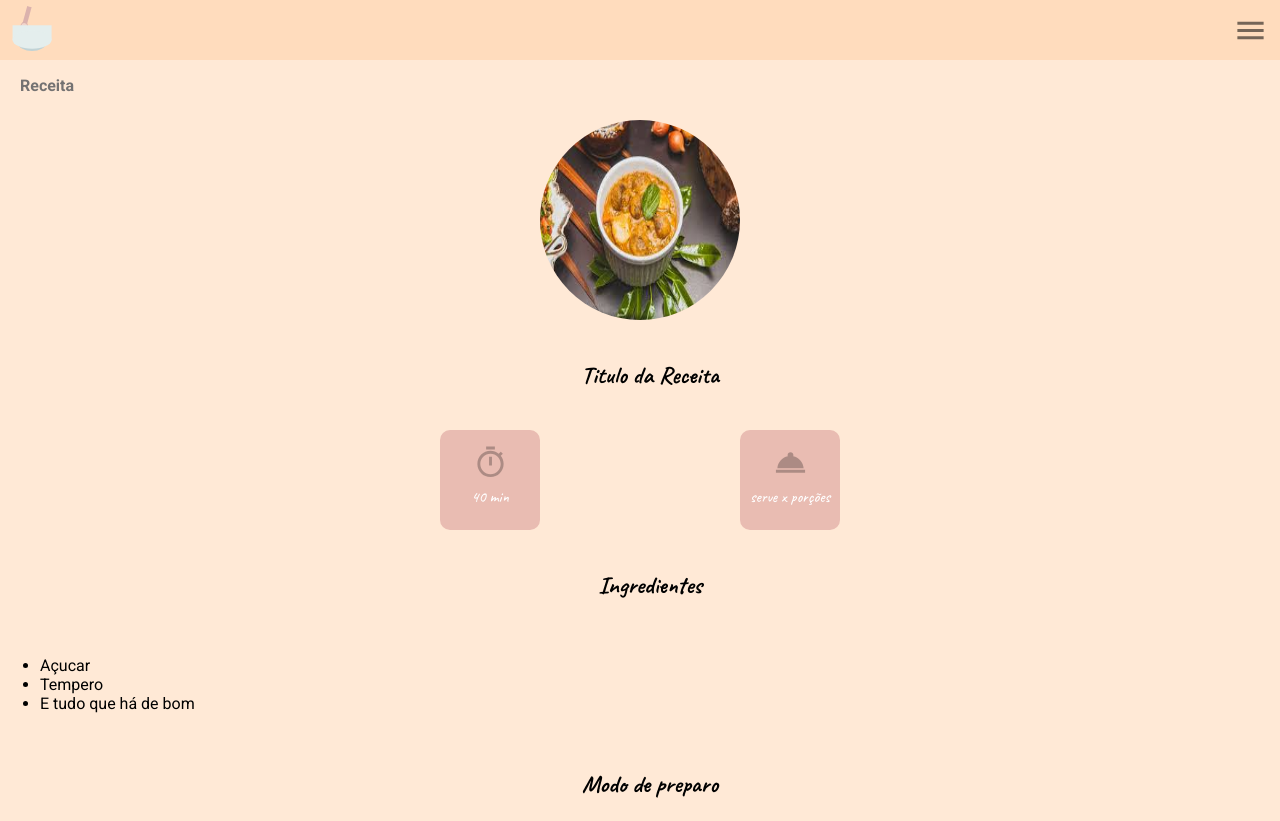
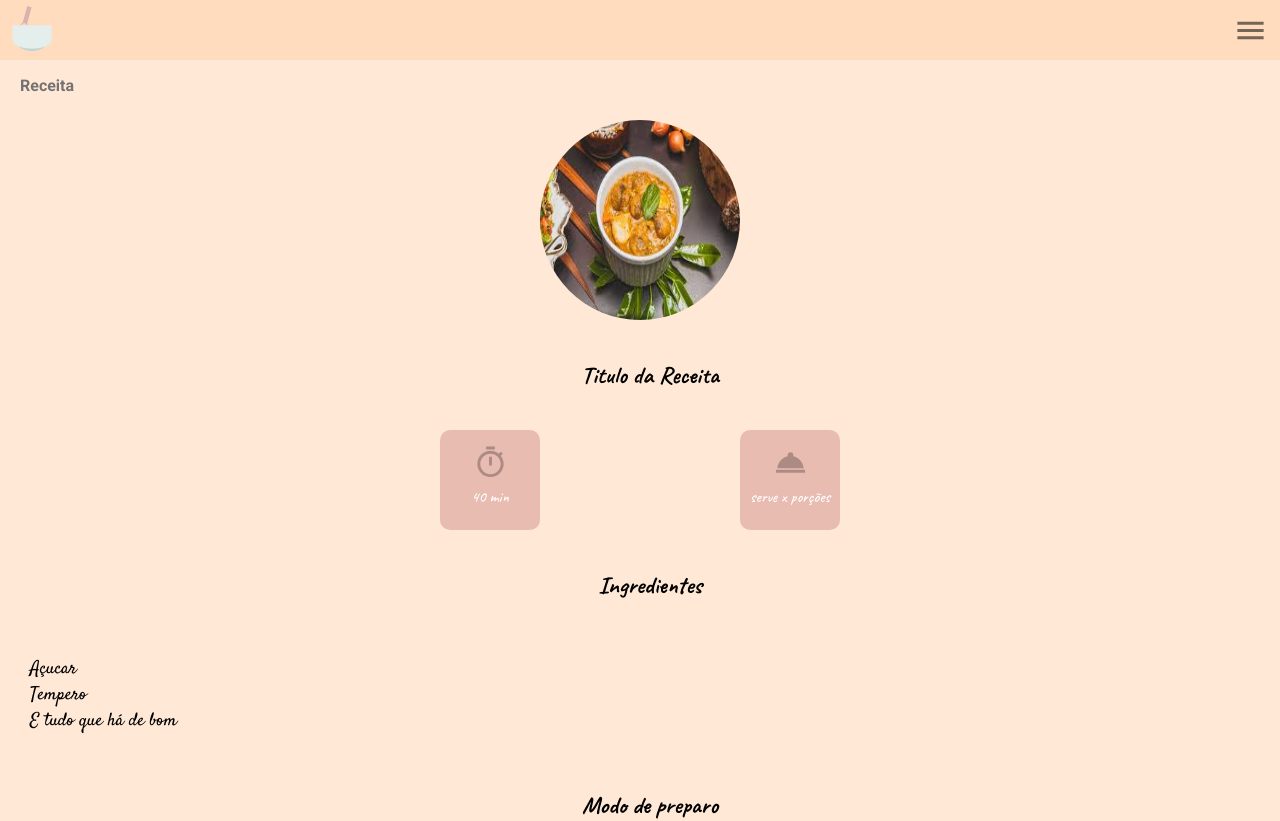
Before and after one commit to mugarate12/minhaReceitaFront, a Next.js app: page /recipes/1 in a window 1280 px wide. Shown: the top 821 px of the page. Built offline with nearby package versions, Linux system fonts and the light colour scheme.

Commit message:
changes on recipe Page and color on button in home page

```diff
--- a/pages/index.tsx
+++ b/pages/index.tsx
@@ -33,7 +33,7 @@ export default function Home() {
 
           <div className={styles.actionButtonsContainer}>
             <CustomButton
-              backgroundColor="#FDDADA"
+              backgroundColor="#d49898"
               onclick={() => router.push('/authentication/login')}
               margin={{ marginRight: '10px' }}
             >
--- a/pages/recipes/[id].tsx
+++ b/pages/recipes/[id].tsx
@@ -59,10 +59,10 @@ export default function Recipe() {
 
         <h5 className={styles.title}>Ingredientes</h5>
 
-        <ul>
-          <li>Açucar</li>
-          <li>Tempero</li>
-          <li>E tudo que há de bom</li>
+        <ul className={styles.recipeUl}>
+          <li className={styles.recipeLi}>Açucar</li>
+          <li className={styles.recipeLi}>Tempero</li>
+          <li className={styles.recipeLi}>E tudo que há de bom</li>
         </ul>
 
         <h5 className={styles.title}>Modo de preparo</h5>
--- a/styles/Recipe.module.css
+++ b/styles/Recipe.module.css
@@ -83,6 +83,17 @@
   margin-right: 30px;
 }
 
+.recipeUl {
+  padding-left: 30px;
+}
+
+.recipeLi {
+  list-style-type: none;
+
+  font-size: 18px;
+  font-family: 'Satisfy', cursive;
+}
+
 @media(min-width: 430px) {
   .recipeInformation {
     width: 400px;
```
